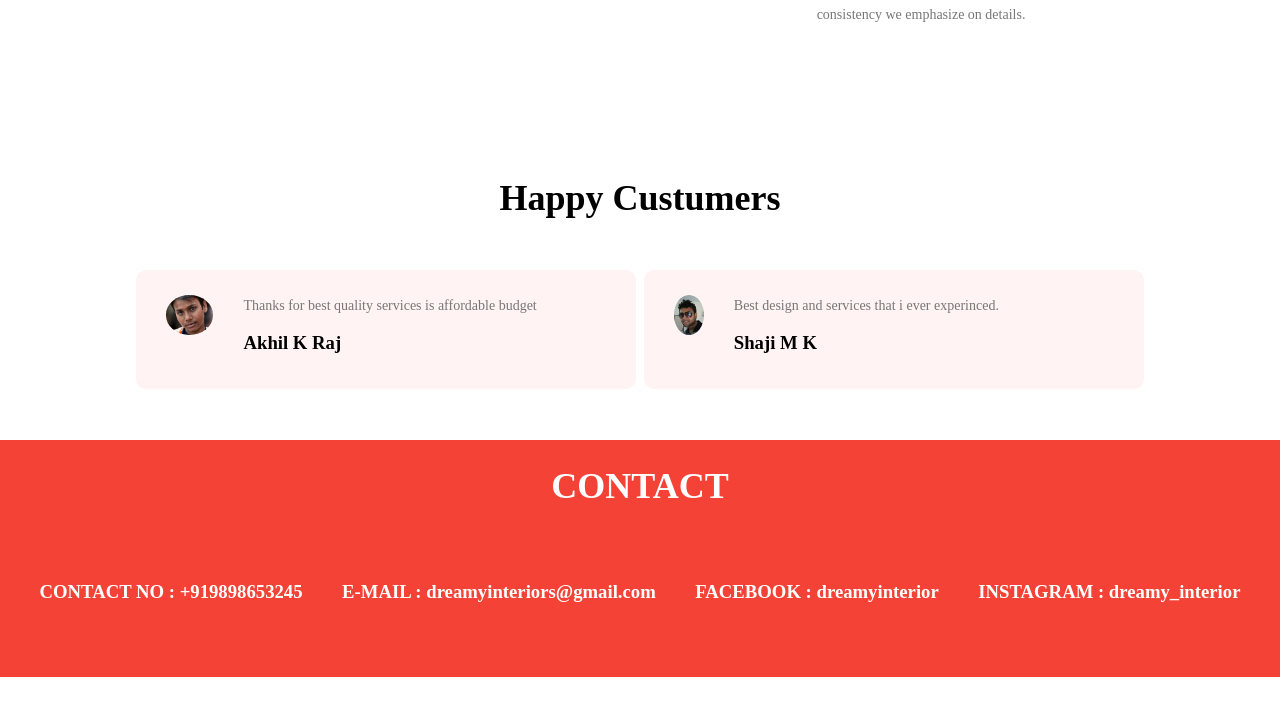
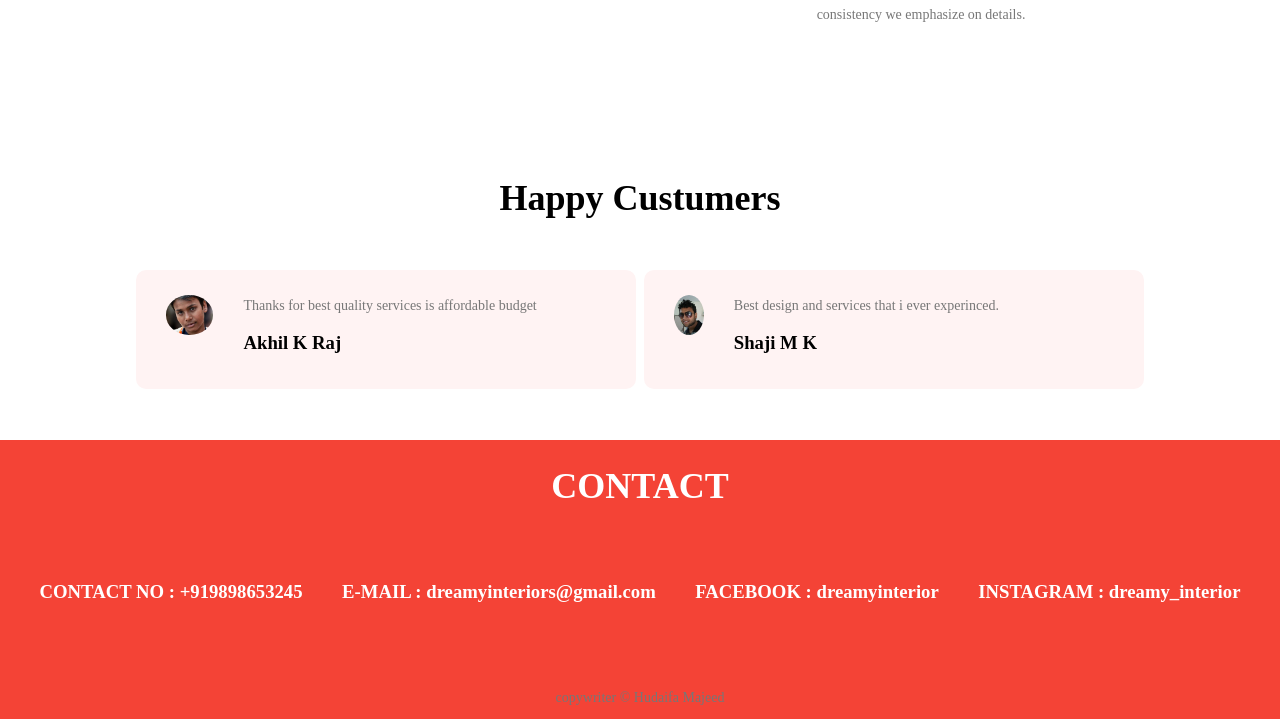
Before and after one commit to Hudaifa-Majeed/Interrior-design, a plain HTML site: page index.html in a window 1280 px wide. Shown: the part 2943-3662 px from the top of the page. Before the commit the page ends 3620 px from the top, so only its background shows below. Drawn offline with Linux system fonts and the light colour scheme.

Commit message:
Update index.html

```diff
--- a/index.html
+++ b/index.html
@@ -201,7 +201,7 @@
                 <h3>INSTAGRAM  : dreamy_interior</h3>
         </div>
         <div class="row">
-
+           <p>copywriter © Hudaifa Majeed</p>
         </div>
 
     </section>
```
